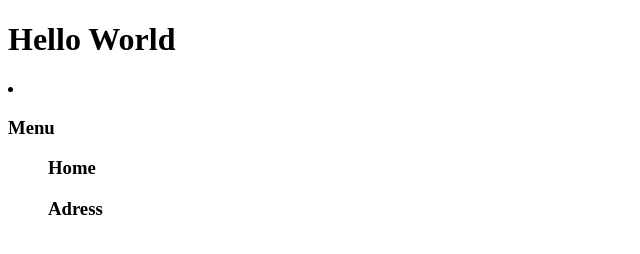
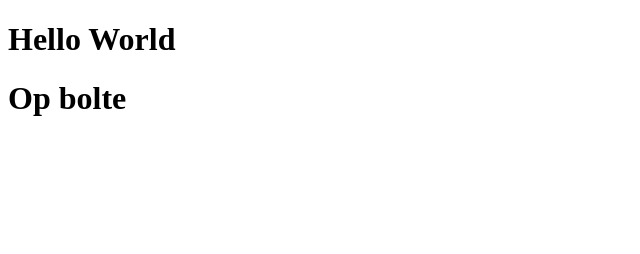
Before and after one commit to RajeshwarNinawe/First-Github-Project, a plain HTML site: page index.html in a window 1280 px wide. Shown: the whole page, without its empty margins (0-640 px from the left). Drawn offline with Linux system fonts and the light colour scheme.

Commit message:
Emphasize

```diff
--- a/index.html
+++ b/index.html
@@ -8,9 +8,7 @@
 </head>
 <body>
     <h1> Hello World </h1>
+    <h1> Op bolte </h1>
 
-    <li> <h3> Menu</h3></li>
-    <ul> <h3> Home</h3></ul>
-    <ul> <h3> Adress</h3></ul>
 </body>
 </html>
```
